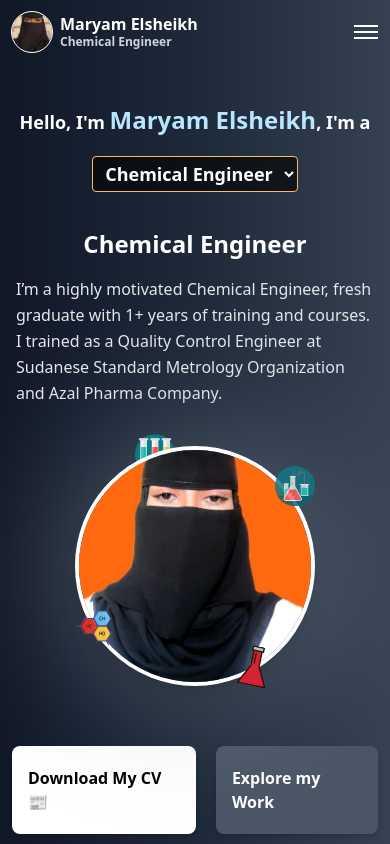
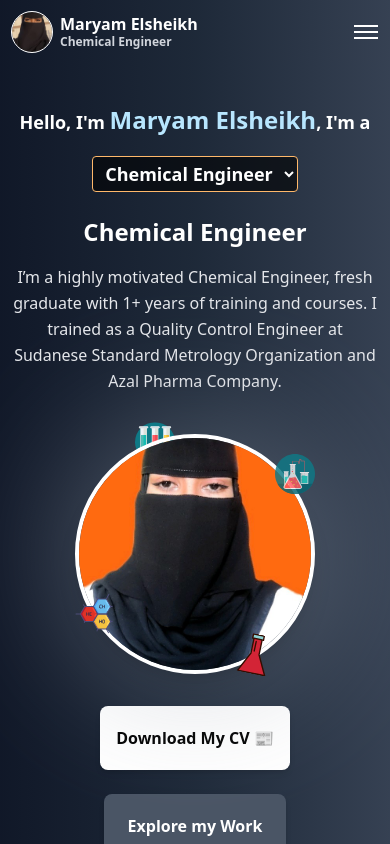
Before and after one commit to ali007-depug/Maryam-Elsheikh, a React (Vite) app: page / in a window 390 px wide. Shown: the top 844 px of the page. Built offline with nearby package versions, Linux system fonts and the light colour scheme.

Commit message:
enhance : page responsive

```diff
--- a/src/components/FloatingSelect.tsx
+++ b/src/components/FloatingSelect.tsx
@@ -32,11 +32,11 @@ export default function FloatingSelect({
 
   return (
     <div
-      className={`w-50  ${
+      className={` ${
         portfolioType === "Chemical Engineer"
           ? "bg-black/80"
           : "bg-orange-700/80 border-white"
-      } border p-3 right-5 bottom-1 fixed z-99 flex flex-col transition-all duration-300 ease-in-out items-center gap-2 rounded-md ${
+      } border p-3 right-5 bottom-1 fixed z-99 flex max-md:flex-col transition-all duration-300 ease-in-out items-center gap-2 rounded-md ${
         showFloatingSelect ? "opacity-100 visible" : "opacity-0"
       }`}
     >
--- a/src/components/Gallary/Gallary.tsx
+++ b/src/components/Gallary/Gallary.tsx
@@ -5,20 +5,20 @@ import SocialMedia from "./SocialMedia";
 export default function Gallary() {
   return (
     <section
-      id="gallary"
+      id="gallery"
       className="bg-gray-200 py-20 md:px-6"
     >
       <div className="relative mb-16 sm:mb-20 inline-block w-full text-center">
         {/* Background text */}
         <div className="absolute -top-8 left-1/2 transform -translate-x-1/2 z-11 w-full">
           <span className="text-[60px] sm:text-[100px] lg:text-[140px] font-extrabold  opacity-10 tracking-widest select-none text-orange-500">
-            GALLARY
+            GALLERY
           </span>
         </div>
 
         {/* Main heading */}
         <h1 className="text-center font-bold text-4xl sm:text-5xl lg:text-6xl text-orange-600 relative">
-          Gallary
+          Gallery
         </h1>
       </div>
       {/* small desc */}
@@ -31,7 +31,7 @@ export default function Gallary() {
           as a creative outlet. Through calligraphy, I explore the beauty of
           words, blending art with expression. Each piece reflects not just
           language, but
-          <span className="italic text-gray-100">
+          <span className="italic ">
             {" "}
             rhythm, culture, and emotion
           </span>
--- a/src/components/Header/Header.tsx
+++ b/src/components/Header/Header.tsx
@@ -30,7 +30,7 @@ const Header: React.FC<HeaderProps> = ({ name, avatarSrc, portfolioType }) => {
 
   return (
     <header
-      className={`px-3 md:px-10 w-full z-90 fixed top-0 text-white ${
+      className={`px-3 md:px-10 w-full z-90 fixed top-0  text-white ${
         portfolioType === "Chemical Engineer"
           ? "bg-gradient-to-r from-gray-900 via-gray-800 to-gray-700"
           : "bg-gradient-to-r from-orange-950 via-orange-900 to-orange-800"
@@ -59,12 +59,12 @@ const Header: React.FC<HeaderProps> = ({ name, avatarSrc, portfolioType }) => {
         </div>
 
         {/* Desktop Menu */}
-        <nav className="hidden sm:flex space-x-6 ">
+        <nav className="hidden sm:flex space-x-6 sm:min-h-18 sm:items-center outlin ">
           {headerMenu.map((link, idx) => (
             <a
               key={idx}
               href={link.href}
-              className={`font-bold  py-2 capitalize transition-all ${portfolioType === "Chemical Engineer" ? 'hover:border-b hover:border-b-gray-400' : 'hover:border-b hover:border-b-orange-200'} `}
+              className={`font-bold capitalize  sm:py-3 transition-all ${portfolioType === "Chemical Engineer" ? 'hover:border-b-2 hover:border-b-gray-400' : 'hover:border-b hover:border-b-orange-200'} `}
             >
               {link.label}
             </a>
--- a/src/components/Hero/Hero.tsx
+++ b/src/components/Hero/Hero.tsx
@@ -7,7 +7,7 @@ interface HeroProps {
   handlePortfolioType: (e: ChangeEvent<HTMLSelectElement>) => void;
 }
 
-interface selectProp {
+interface SelectProp {
   portfolioType: "Chemical Engineer" | "Content Writer";
   handlePortfolioTypeChange: (e: ChangeEvent<HTMLSelectElement>) => void;
 }
@@ -36,16 +36,17 @@ export default function Hero({
   };
 
   return (
-    <div
-      className={`w-full min-h-[90dvh] outline outline-red-400 relative top-[64px] ${
+    <main
+      className={`w-full min-h-[90dvh] relative top-[64px] ${
         portfolioType === "Chemical Engineer"
           ? "bg-gradient-to-r from-gray-900 via-gray-800 to-gray-700"
           : "bg-gradient-to-r from-orange-950 via-orange-900 to-orange-800"
       }`}
+      role="main"
     >
-      <div className="flex flex-col items-center justify-center gap-5">
-        {/* select wrapper */}
-        <div className="flex flex-col md:flex-row gap-3 md:gap-2 items-center mt-10">
+      <div className="flex flex-col items-center justify-center gap-5 px-3 sm:px-6">
+        {/* Select wrapper */}
+        <div className="flex flex-col md:flex-row gap-3 md:gap-2 items-center mt-10 text-center md:text-left">
           <h1 className="text-lg sm:text-xl font-bold leading-snug text-white">
             Hello, I'm{" "}
             <span
@@ -69,28 +70,32 @@ export default function Hero({
         </div>
         {/* end select wrapper */}
       </div>
-      {/* portfolio */}
+
+      {/* Portfolio */}
       <section
-        className={`flex flex-col  items-center rounded py-4 ${data?.bgGradient}`}
+        className={`flex flex-col items-center rounded py-6 sm:py-8 px-3 ${data?.bgGradient}`}
+        aria-labelledby="portfolio-heading"
       >
-        {/* text + image */}
-        <div className="flex flex-col md:flex-row max-md:justify-between max-md:gap-10 sm:gap-10 px-4 sm:px-8 py-5 sm:py-8 mb-10">
+        <div className="flex flex-col md:flex-row gap-10 sm:gap-12 w-full max-w-6xl">
+          {/* text */}
           <div className="w-full md:w-1/2">
-            <h2 className="text-2xl md:text-3xl font-bold text-white mb-4 text-center">
+            <h2
+              id="portfolio-heading"
+              className="text-2xl md:text-3xl font-bold text-white mb-4 text-center md:text-left"
+            >
               {data?.title}
             </h2>
-            <p className="text-gray-200 leading-relaxed sm:leading-8 text-base sm:text-lg">
+            <div className="text-gray-200 leading-relaxed sm:leading-8 text-base sm:text-lg text-center md:text-left">
               {data?.type === "Chemical Engineer" ? (
-                <p >
-                  {data.description}
-                </p>
+                <p>{data.description}</p>
               ) : (
                 <div
-                  dangerouslySetInnerHTML={{ __html: data?.description || ""}}
+                  dangerouslySetInnerHTML={{ __html: data?.description || "" }}
                 />
               )}
-            </p>
+            </div>
           </div>
+
           {/* image + floating icons */}
           <div className="relative w-fit m-auto flex justify-center items-center">
             {/* glow */}
@@ -98,6 +103,7 @@ export default function Hero({
               animate={{ scale: [1, 1.1, 1] }}
               transition={{ repeat: Infinity, duration: 3 }}
               className={`absolute w-64 h-64 rounded-full ${data?.glowColor} blur-3xl opacity-40`}
+              aria-hidden="true"
             />
 
             {/* main image */}
@@ -127,34 +133,49 @@ export default function Hero({
             })}
           </div>
         </div>
+
+
         {/* buttons */}
-        <div className="flex gap-10 max-sm:gap-5 max-sm:px-3">
+        <div className="flex flex-wrap justify-center gap-6 mt-8">
           {data?.buttons.map((btn, i) =>
             btn.download ? (
-              <a key={i} href={btn.href} download className={btn.style}>
+              <a
+                key={i}
+                href={btn.href}
+                download
+                className={btn.style}
+                aria-label={`Download ${btn.label}`}
+              >
                 {btn.label}
-
               </a>
             ) : (
-              <a key={i} href={btn.href} className={btn.style}>
+              <a
+                key={i}
+                href={btn.href}
+                className={btn.style}
+                aria-label={`Go to ${btn.label}`}
+              >
                 {btn.label}
               </a>
             )
           )}
         </div>
       </section>
-    </div>
+    </main>
   );
 }
 
-// select component
-export function Select({
-  handlePortfolioTypeChange,
-  portfolioType,
-}: selectProp) {
+// Select component
+export function Select({ handlePortfolioTypeChange, portfolioType }: SelectProp) {
   return (
+    <>
+    <label className="sr-only" htmlFor="portfolio-select">
+      Select Portfolio Type
+    </label>
     <select
-      name="meAs"
+      id="portfolio-select"
+      name="portfolio"
+      aria-label="Select portfolio type"
       className="border px-2 py-1 mt-2 md:mt-0 text-center text-white bg-black/60 focus:outline-orange-500 border-orange-300 rounded cursor-pointer w-full md:w-auto"
       onChange={handlePortfolioTypeChange}
       value={portfolioType}
@@ -162,5 +183,6 @@ export function Select({
       <option value="Chemical Engineer">Chemical Engineer</option>
       <option value="Content Writer">Content Writer</option>
     </select>
+    </>
   );
 }
--- a/src/components/Work/WorkExperience.tsx
+++ b/src/components/Work/WorkExperience.tsx
@@ -53,7 +53,7 @@ const data = WorkData[portfolioType].experience;
         </p>
       </div>
 
-      <div className="relative max-w-6xl mx-auto px-6 ">
+      <div className="relative max-w-6xl mx-auto px-6">
         {/* Vertical timeline line */}
         <div className="absolute left-1/2 top-0 h-full w-1  bg-white transform -translate-x-1/2"></div>
 
@@ -65,12 +65,12 @@ const data = WorkData[portfolioType].experience;
               whileInView={{ opacity: 1, y: 0, x: 0 }}
               transition={{ duration: 0.6, ease: "easeOut" }}
               viewport={{ once: true }}
-              className={`relative flex flex-col sm:flex-row ${
-                index % 2 === 0 ? "sm:justify-start" : "sm:justify-end"
+              className={`relative flex flex-col lg:flex-row ${
+                index % 2 === 0 ? "lg:justify-start" : "lg:justify-end"
               }`}
             >
               {/* Dot */}
-              <span className="absolute left-1/2 max-sm:top-1 top-4 w-5 h-5 rounded-full max-md:bg-gray-300 bg-gray-800 border-4 max-md:border-orange-500 border-white transform -translate-x-1/2"></span>
+              <span className="absolute left-1/2 max-sm:top-1 top-4 w-5 h-5 rounded-full bg-gray-800 border-4  border-white transform -translate-x-1/2"></span>
 
               {/* Card */}
               <WorkCard exp={exp} index={index} />
@@ -86,8 +86,8 @@ function WorkCard({ exp, index }: workCardProps) {
   return (
     // card wrapper
     <div
-      className={`bg-gray-700 shadow shadow-gray-700 border border-gray-400 rounded-2xl p-6 sm:p-8 w-full md:w-5/12 hover:scale-105 transition-all duration-200 ease-in-out ${
-        index % 2 === 0 ? "sm:mr-auto" : "sm:ml-auto"
+      className={`bg-gray-700 shadow shadow-gray-700 border border-gray-400 rounded-2xl p-6 sm:p-8 w-full lg:w-5/12 lg:hover:scale-105 transition-all duration-200 ease-in-out ${
+        index % 2 === 0 ? "lg:mr-auto" : "lg:ml-auto"
       }`}
     >
       {/* card role + data */}
--- a/src/data/Hero.ts
+++ b/src/data/Hero.ts
@@ -72,13 +72,13 @@ export const heroData: HeroData[] = [
         href: "maryam_enginner_Cv.pdf",
         download: true,
         style:
-          "px-4 py-5 bg-white font-semibold rounded-lg shadow-md hover:bg-gray-400 hover:text-white transition-all duration-300 ease-in-out",
+          "px-4 py-5 bg-white font-semibold rounded-lg shadow-md hover:bg-gray-400 hover:text-white transition-all duration-300 ease-in-out min-w-20",
       },
       {
         label: "Explore my Work",
-        href: "#work",
+        href: "#works",
         style:
-          "px-4 py-5 bg-gray-600 text-white font-semibold rounded-lg shadow-md hover:bg-gray-500 transition-all duration-300 ease-in-out",
+          "px-4 py-5 bg-gray-600 text-white font-semibold rounded-lg shadow-md hover:bg-gray-500 transition-all duration-300 ease-in-out min-w-[182px] text-center",
       },
     ],
   },
@@ -157,9 +157,9 @@ export const heroData: HeroData[] = [
       },
       {
         label: "Explore my Work",
-        href: "#work",
+        href: "#works",
         style:
-          "px-4 py-5 bg-white font-semibold rounded-lg shadow-md hover:bg-orange-200 transition-all duration-300 ease-in-out",
+          "px-4 py-5 bg-white font-semibold rounded-lg shadow-md hover:bg-orange-200 transition-all duration-300 ease-in-out min-w-[182px]",
       },
     ],
   },
```
Also changed, not shown: src/App.tsx (line endings or trailing spaces).
